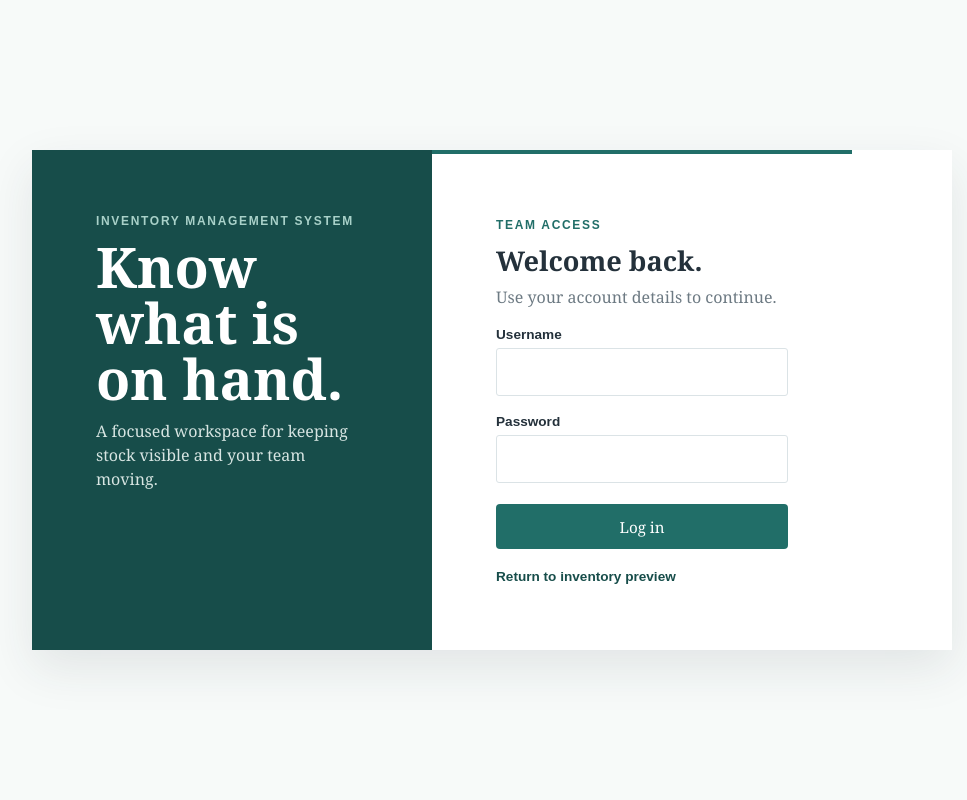
After one commit to mhbuys/Inventory-Management-System, a Flask app: page /login in a window 1280 px wide. The commit adds this page. Shown: the whole page, without its empty margins (148-1115 px from the left). Run offline with Flask 3, Linux system fonts and the light colour scheme.

Commit message:
update
separate the login from the web page. the two were a part of the same file.

```diff
--- a/app.py
+++ b/app.py
@@ -1,6 +1,6 @@
 import os
 
-from flask import Flask, jsonify
+from flask import Flask, jsonify, render_template
 
 from database import close_db, get_db, init_db
 
@@ -8,7 +8,11 @@ from database import close_db, get_db, init_db
 # Create the Flask app using a factory so tests can pass in custom config.
 def create_app(test_config=None):
     # Use an instance folder for the SQLite database file.
-    app = Flask(__name__, instance_relative_config=True)
+    app = Flask(
+        __name__,
+        instance_relative_config=True,
+        template_folder="template",
+    )
     app.config.from_mapping(
         DATABASE=os.path.join(app.instance_path, "inventory.db"),
     )
@@ -22,6 +26,14 @@ def create_app(test_config=None):
     # Ensure the instance directory exists before creating the database file.
     os.makedirs(app.instance_path, exist_ok=True)
     app.teardown_appcontext(close_db)
+
+    @app.get("/")
+    def inventory_page():
+        return render_template("base.html")
+
+    @app.get("/login")
+    def login_page():
+        return render_template("login.html")
 
     # CLI helper to initialize the SQLite schema.
     @app.cli.command("init-db")
--- /dev/null
+++ b/template/login.html
@@ -0,0 +1,129 @@
+<!DOCTYPE html>
+<html lang="en">
+    <head>
+        <meta charset="UTF-8">
+        <meta name="viewport" content="width=device-width, initial-scale=1.0">
+        <title>Log in | Inventory Management System</title>
+        <style>
+            /* Shared colors and surfaces for the login page. */
+            :root {
+                --ink: #24313b;
+                --muted: #6d7a83;
+                --line: #dbe3e6;
+                --paper: #f7faf9;
+                --surface: #ffffff;
+                --accent: #216e68;
+                --accent-dark: #174d4a;
+            }
+
+            * { box-sizing: border-box; }
+            /* Keep the login screen centered within the full browser window. */
+            body {
+                min-height: 100vh;
+                margin: 0;
+                color: var(--ink);
+                background: var(--paper);
+                font-family: Georgia, "Times New Roman", serif;
+            }
+            button, input { font: inherit; }
+            /* The two-column layout becomes a single column on small screens. */
+            .login-page {
+                display: grid;
+                place-items: center;
+                min-height: 100vh;
+                padding: 2rem 1rem;
+            }
+            .login-layout {
+                display: grid;
+                grid-template-columns: minmax(220px, .8fr) minmax(280px, 420px);
+                width: min(920px, 100%);
+                background: var(--surface);
+                box-shadow: 0 18px 45px rgba(36, 49, 59, .1);
+            }
+            .login-intro {
+                padding: clamp(2rem, 6vw, 4rem);
+                color: #ffffff;
+                background: var(--accent-dark);
+            }
+            /* The form panel stays visually separate from the introduction panel. */
+            .login-form {
+                padding: clamp(2rem, 6vw, 4rem);
+                border-top: 4px solid var(--accent);
+            }
+            .eyebrow {
+                margin: 0 0 .6rem;
+                color: var(--accent);
+                font: 700 .75rem/1.2 Arial, sans-serif;
+                letter-spacing: .14em;
+                text-transform: uppercase;
+            }
+            .login-intro .eyebrow { color: #a9d1c9; }
+            h1 { margin: 0 0 .8rem; font-size: clamp(2rem, 5vw, 3.5rem); line-height: 1; }
+            h2 { margin: 0 0 .35rem; font-size: 1.7rem; }
+            p { margin-top: 0; }
+            .muted { color: var(--muted); line-height: 1.5; }
+            .login-intro .muted { color: #d7e5e2; }
+            label { display: block; margin: 1.15rem 0 .35rem; font: 700 .85rem Arial, sans-serif; }
+            input {
+                width: 100%;
+                border: 1px solid var(--line);
+                border-radius: 3px;
+                padding: .75rem;
+                color: var(--ink);
+                background: #ffffff;
+            }
+            input:focus { outline: 2px solid #8eb8b1; outline-offset: 2px; }
+            .button {
+                width: 100%;
+                margin-top: 1.35rem;
+                border: 1px solid transparent;
+                border-radius: 4px;
+                padding: .7rem .85rem;
+                color: #ffffff;
+                background: var(--accent);
+                cursor: pointer;
+                font-size: .95rem;
+            }
+            .button:hover, .button:focus-visible { background: var(--accent-dark); }
+            .back-link {
+                display: inline-block;
+                margin-top: 1.25rem;
+                color: var(--accent-dark);
+                font: 700 .85rem Arial, sans-serif;
+                text-decoration: none;
+            }
+            @media (max-width: 680px) {
+                .login-layout { grid-template-columns: 1fr; }
+                .login-intro { padding-bottom: 2.25rem; }
+                .login-form { padding-top: 2.25rem; }
+            }
+        </style>
+    </head>
+    <body>
+        <main class="login-page">
+            <section class="login-layout" aria-labelledby="login-title">
+                <!-- Brand message and short description for the inventory system. -->
+                <div class="login-intro">
+                    <p class="eyebrow">Inventory Management System</p>
+                    <h1>Know what is on hand.</h1>
+                    <p class="muted">A focused workspace for keeping stock visible and your team moving.</p>
+                </div>
+                <!-- Presentation-only form area for the design assignment. -->
+                <div class="login-form">
+                    <p class="eyebrow">Team access</p>
+                    <h2 id="login-title">Welcome back.</h2>
+                    <p class="muted">Use your account details to continue.</p>
+                    <!-- No authentication handler is connected yet. -->
+                    <form action="" method="get">
+                        <label for="username">Username</label>
+                        <input id="username" name="username" type="text" autocomplete="username">
+                        <label for="password">Password</label>
+                        <input id="password" name="password" type="password" autocomplete="current-password">
+                        <button class="button" type="submit">Log in</button>
+                    </form>
+                    <a class="back-link" href="base.html">Return to inventory preview</a>
+                </div>
+            </section>
+        </main>
+    </body>
+</html>
```
Also changed, not shown: template/base.html (+3 -26 lines).
